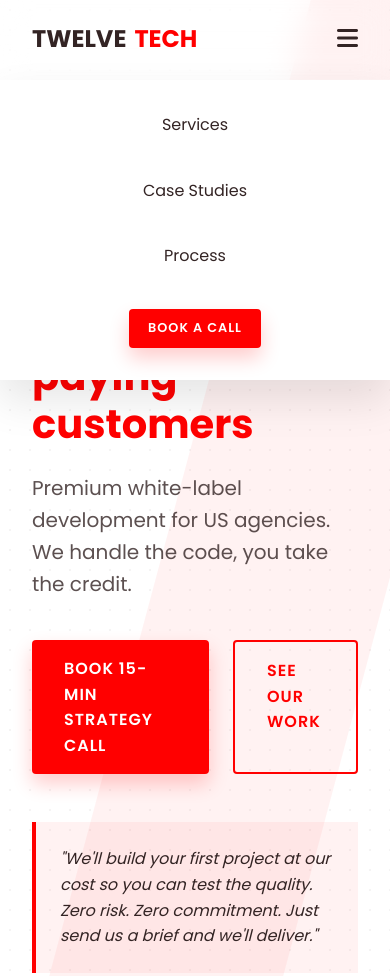
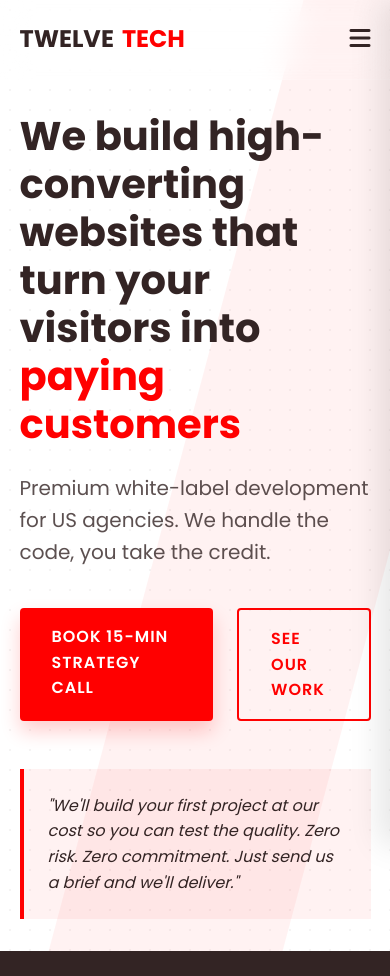
Before and after one commit to muneeb1097m/twelve-tech-media, a plain HTML site: page index.html in a window 390 px wide. Shown: the top 976 px of the page. Drawn offline with nearby package versions, Linux system fonts and the light colour scheme.

Commit message:
Mobile optimization, button visibility fixes, and design polishing

```diff
--- a/style.css
+++ b/style.css
@@ -131,7 +131,9 @@
 
 .btn-primary:hover {
     transform: translateY(-3px);
-    box-shadow: 0 15px 30px rgba(255, 0, 0, 0.3);
+    box-shadow: 0 15px 30px rgba(255, 0, 0, 0.4);
+    background-color: #e60000;
+    color: var(--white) !important;
 }
 
 .btn-outline {
@@ -209,43 +211,81 @@
 
 /* --- Mobile Responsive --- */
 @media (max-width: 992px) {
+    .container {
+        padding: 0 5%;
+    }
+    .hero-content {
+        padding: 2rem 0;
+    }
     .case-study {
         grid-template-columns: 1fr;
         gap: 2rem;
+        margin-bottom: 4rem;
     }
     .case-study:nth-child(even) {
         direction: ltr;
     }
-    .process-steps {
-        grid-template-columns: 1fr;
-    }
-    .footer-grid {
-        grid-template-columns: 1fr 1fr;
+    .case-visual {
+        height: 300px;
     }
     .contact-container {
         grid-template-columns: 1fr;
         padding: 2rem;
+        gap: 3rem;
     }
 }
 
 @media (max-width: 768px) {
+    .section {
+        padding: 60px 0;
+        min-height: auto;
+    }
     .nav-links {
         display: none;
-        position: absolute;
-        top: 80px;
-        left: 0;
-        width: 100%;
+        position: fixed;
+        top: 0;
+        right: 0;
+        width: 80%;
+        height: 100vh;
         background: var(--white);
         flex-direction: column;
-        padding: 2rem;
-        gap: 1.5rem;
-        box-shadow: var(--shadow-premium);
+        justify-content: center;
+        align-items: center;
+        padding: 4rem 2rem;
+        gap: 2rem;
+        box-shadow: -10px 0 30px rgba(0,0,0,0.1);
+        z-index: 1000;
+        transform: translateX(100%);
+        transition: var(--transition);
     }
     .nav-links.active {
         display: flex;
+        transform: translateX(0);
     }
     .nav-toggle {
         display: block;
+        z-index: 1001;
+    }
+    .hero h1 {
+        font-size: 2.8rem;
+    }
+    .hero p {
+        font-size: 1.1rem;
+    }
+    .services-grid, .pricing-grid, .icp-grid, .stats-grid {
+        grid-template-columns: 1fr;
+        gap: 1.5rem;
+    }
+    .process-steps {
+        grid-template-columns: 1fr;
+        gap: 3rem;
+    }
+    .footer-grid {
+        grid-template-columns: 1fr;
+        gap: 2rem;
+    }
+    .footer-links {
+        text-align: center;
     }
 }
 
```
